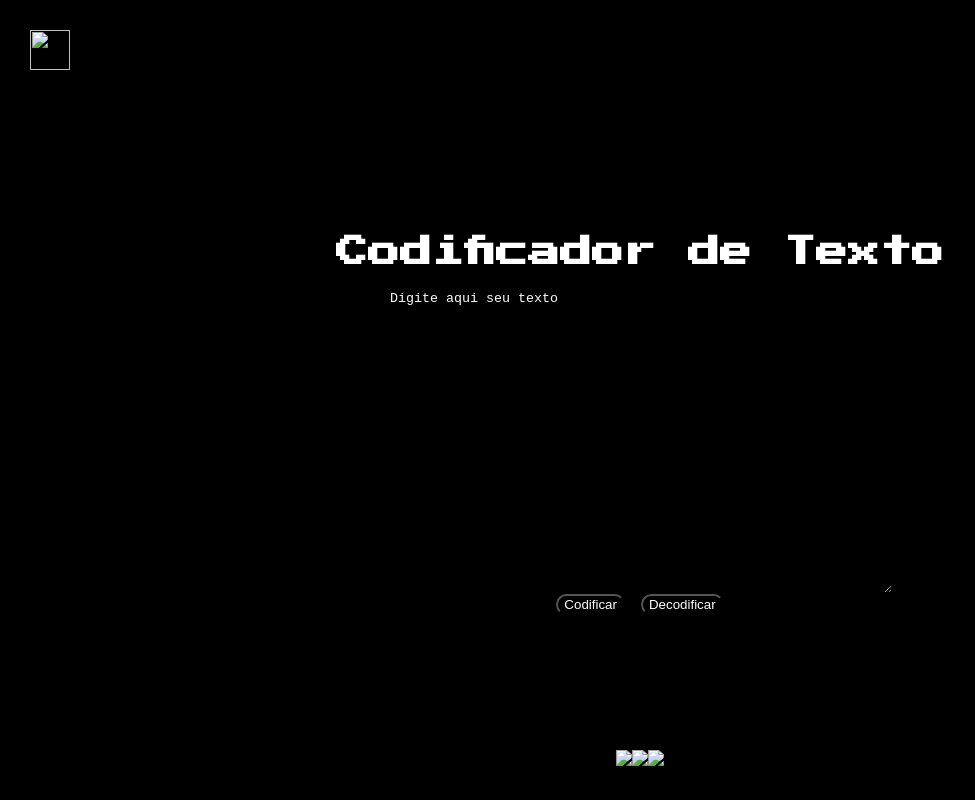
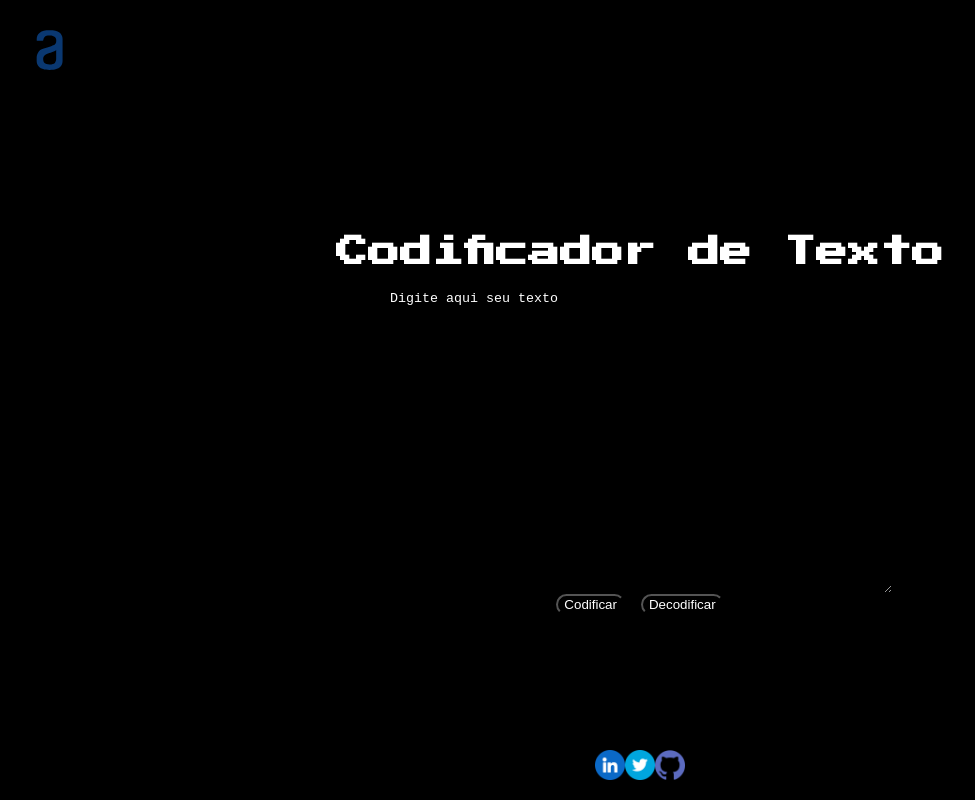
Before and after one commit to glaucecassiano/challenge-one-alura, a plain HTML site: page index.html in a window 1280 px wide. Shown: the whole page, without its empty margins (0-975 px from the left). Drawn offline with Linux system fonts and the light colour scheme; files that its build step writes are made by us from their sources.

Commit message:
att import

```diff
--- a/index.html
+++ b/index.html
@@ -5,7 +5,7 @@
     <meta http-equiv="X-UA-Compatible" content="IE=edge" />
     <meta name="viewport" content="width=device-width, initial-scale=1.0" />
     <title>Challenge One Oracle</title>
-    <link rel="stylesheet" href="../challenge/style.css" />
+    <link rel="stylesheet" href="/challenge/style/style.css" />
     <script>
       function codifica() {
         var input = document.getElementById("codigo");
@@ -34,7 +34,7 @@
   </head>
   <body>
 
-    <img  class="logoalura" src="../challenge/alura.svg">
+    <img  class="logoalura" src="../challenge-one-alura/challenge/image/alura.svg">
 
     <main class="corpo">
       <h1>Codificador de Texto</h1>
@@ -45,9 +45,9 @@
     </div>
     </main>
     <footer>
-      <a href=""><img src="../challenge/linkedin.png"></a>
-      <a href=""><img src="../challenge/twitter.png"></a>
-      <a href=""><img src="../challenge/github.png"></a>
+      <a href="https://www.linkedin.com/in/glaucecassiano/"><img src="../challenge-one-alura/challenge/image/linkedin.png"></a>
+      <a href="https://twitter.com/glaudocss"><img src="../challenge-one-alura/challenge/image/twitter.png"></a>
+      <a href="https://github.com/glaucecassiano"><img src="../challenge-one-alura/challenge/image/github.png"></a>
 
     </footer>
   </body>
```
